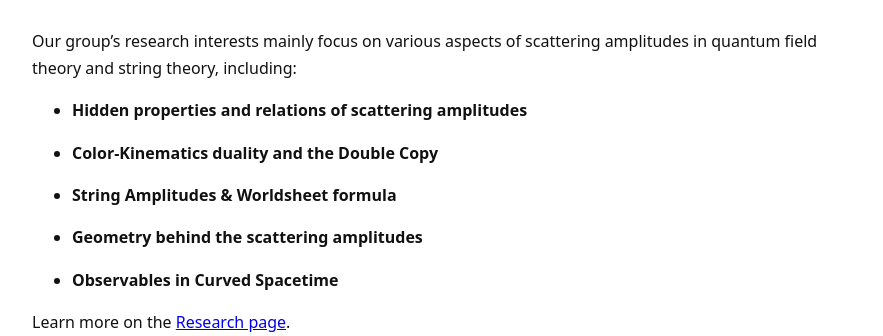
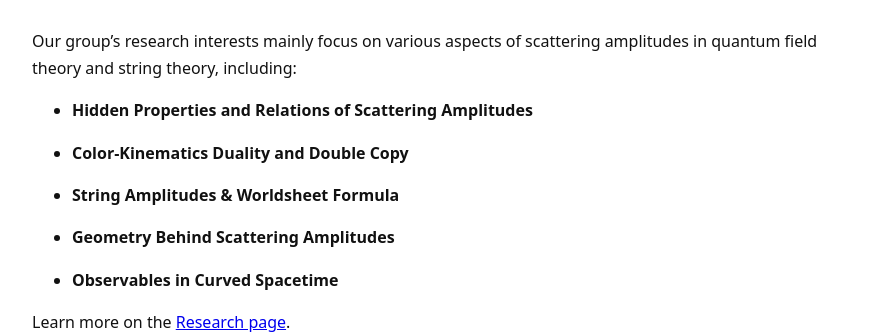
Before and after one commit to QuantumQ1/quantumq1.github.io, a Jekyll site: the page built from index.md, in a window 1280 px wide and 900 px high, scrolled down 1598 px. Shown: the part 161-497 px from the top of the window, without its empty margins (198-1081 px from the left). Built offline with Jekyll 4.4.1, drawn with Linux system fonts in a browser that asks for light colours.

Commit message:
Update index.md

```diff
--- a/index.md
+++ b/index.md
@@ -32,13 +32,13 @@ It is astonishing that a seemingly small subfield of QFT can connect to a broad
 
 Our group's research interests mainly focus on various aspects of scattering amplitudes in quantum field theory and string theory, including:
 
-- **Hidden properties and relations of scattering amplitudes**
+- **Hidden Properties and Relations of Scattering Amplitudes**
 
-- **Color-Kinematics duality and the Double Copy**
+- **Color-Kinematics Duality and Double Copy**
 
-- **String Amplitudes & Worldsheet formula**
+- **String Amplitudes & Worldsheet Formula**
 
-- **Geometry behind the scattering amplitudes**
+- **Geometry Behind Scattering Amplitudes**
 
 - **Observables in Curved Spacetime**
 
```
